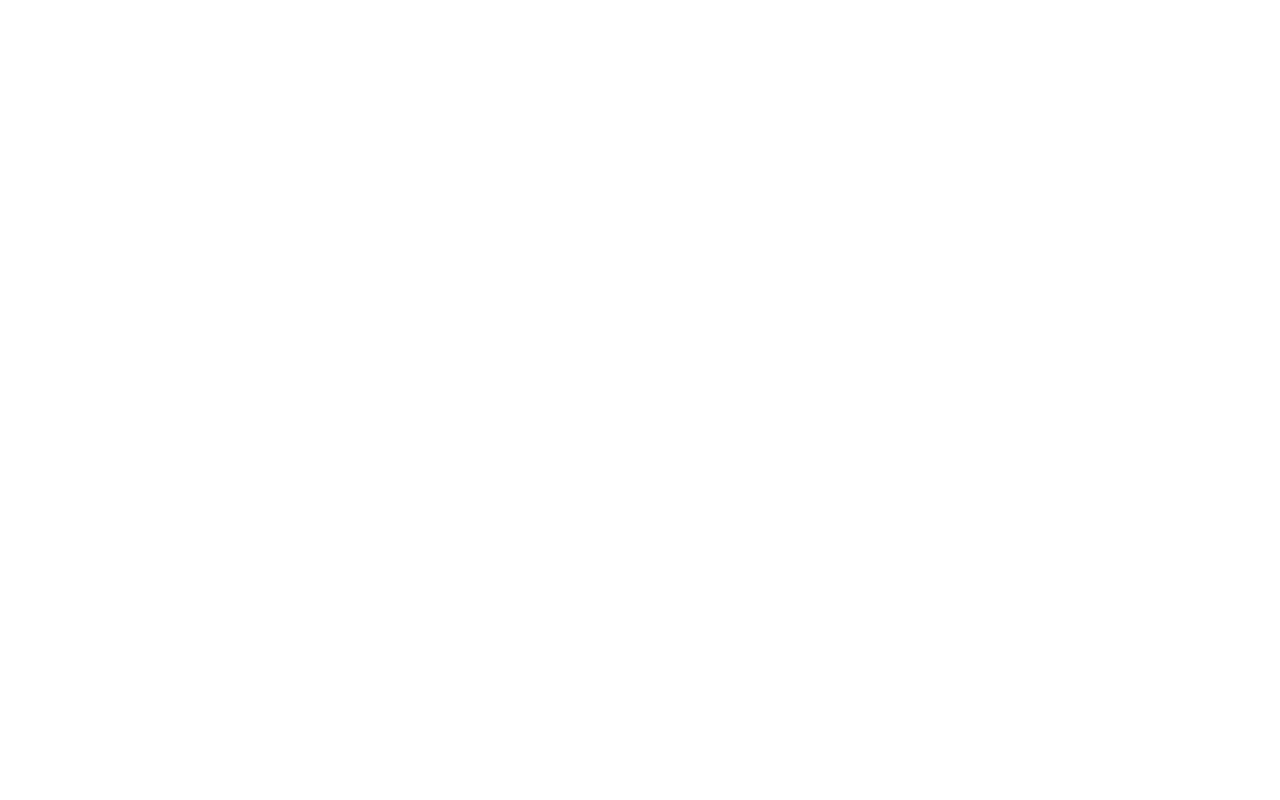
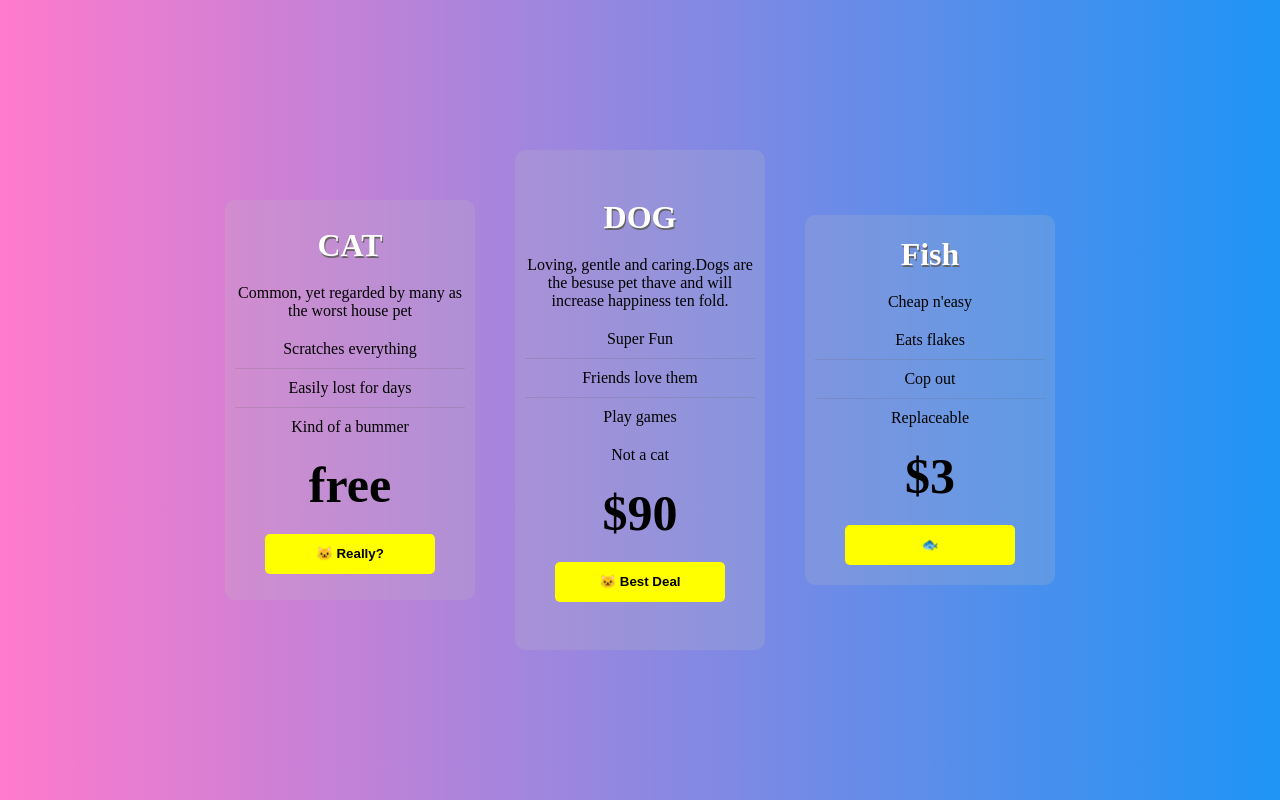
Before and after one commit to techupth/css-flexbox-layout-fe1-group-3, a website: page ex-1-pricing-grid/index.html in a window 1280 px wide. Drawn offline with Linux system fonts and the light colour scheme.

Commit message:
finished assginment

```diff
--- a/ex-1-pricing-grid/index.html
+++ b/ex-1-pricing-grid/index.html
@@ -10,7 +10,48 @@
 </head>
 
 <body>
-  <!-- Start coding here -->
+  <title>Flexbox Exercise 1: Pricing Grid</title>
+</head>
+
+<body>
+  <div class="card card-1">
+    <h1 class="card-item">CAT</h1>
+    <p class="card-item">Common, yet regarded by many as the worst house pet </p>
+    <p class="card-item">Scratches everything</p>
+    <div class="underline"></div>
+    <p class="card-item">Easily lost for days</p>
+    <div class="underline"></div>
+    <p class="card-item">Kind of a bummer</p>
+    <h2 class="card-item">free</h2>
+    <button class="card-item">&#x1F431; Really?</button>
+  </div>
+
+  <div class="card card-2">
+    <h1 class="card-item">DOG</h1>
+    <p class="card-item">Loving, gentle and caring.Dogs are the besuse pet thave and will increase happiness ten fold.
+    </p>
+    <p class="card-item">Super Fun</p>
+    <div class="underline"></div>
+    <p class="card-item">Friends love them</p>
+    <div class="underline"></div>
+    <p class="card-item">Play games</p>
+    <p class="card-item">Not a cat</p>
+    <h2 class="card-item">$90</h2>
+    <button class="card-item">&#x1F431; Best Deal</button>
+  </div>
+
+  <div class="card card-3">
+    <h1 class="card-item">Fish</h1>
+    <p class="card-item">Cheap n'easy</p>
+    <p class="card-item">Eats flakes</p>
+    <div class="underline"></div>
+    <p class="card-item">Cop out</p>
+    <div class="underline"></div>
+    <p class="card-item">Replaceable</p>
+    <h2 class="card-item">$3</h2>
+    <button class="card-item">&#x1F41F;</button>
+  </div>
+
 </body>
 
 </html>
--- a/ex-1-pricing-grid/style.css
+++ b/ex-1-pricing-grid/style.css
@@ -1 +1,73 @@
 /* Start coding here */
+* {
+    box-sizing: border-box;
+    padding: 0;
+    margin: 0;
+}
+
+body {
+    display: flex;
+    width: 100vw;
+    height: 100vh;
+    background-image: linear-gradient(90deg, hsl(323, 100%, 74%), hsl(207, 92%, 54%));
+    justify-content: center;
+    align-items: center;
+}
+
+.card {
+    display: flex;
+    width: 250px;
+    height: 400px;
+    background-color: rgba(190, 189, 189, 0.2);
+    border-radius: 3px;
+    flex-direction: column;
+    justify-content: center;
+    align-items: center;
+    text-align: center;
+    padding: 10px;
+    margin: 20px;
+    border-radius: 10px;
+}
+
+.card-item {
+    margin: 10px 0;
+}
+
+.card h1 {
+    color: white;
+    text-shadow: 1px 2px #666363;
+
+}
+
+.card button {
+    background-color: yellow;
+    border: none;
+    border-radius: 5px;
+    width: 170px;
+    height: 40px;
+    font-weight: bold;
+}
+
+.card h2 {
+    font-size: 50px;
+}
+
+.underline {
+    background-color: rgba(100, 98, 98, 0.2);
+    width: 100%;
+    height: 1px;
+}
+
+.card p {
+    font-weight: 500;
+}
+
+
+.card-2 {
+    height: 500px;
+}
+
+
+.card-3 {
+    height: 370px;
+}
--- a/ex2-holygrail-layout/style.css
+++ b/ex2-holygrail-layout/style.css
@@ -1 +1,69 @@
 /* Start coding here */
+* {
+    margin: 0;
+    padding: 0;
+    box-sizing: border-box;
+}
+
+body {
+    display: flex;
+    flex-direction: column;
+    justify-content: stretch;
+    height: 100vh;
+}
+
+div {
+    /* background-color: aqua; */
+    font-size: 30px;
+    text-align: center;
+    font-weight: bold;
+}
+
+.header {
+    display: flex;
+    justify-content: center;
+    align-items: center;
+    height: 10%;
+    background-color: rgb(19, 75, 75);
+
+}
+
+.main {
+    display: flex;
+    flex-direction: row;
+    align-items: stretch;
+    height: 80%;
+    background-color: rgb(245, 125, 69);
+}
+
+.content {
+    display: flex;
+    justify-content: center;
+    align-items: center;
+    flex-grow: 3;
+    border-left: 3px solid white;
+    border-right: 3px solid white;
+}
+
+.nav {
+    display: flex;
+    justify-content: center;
+    align-items: center;
+    flex-grow: 1;
+}
+
+.advertisement {
+    display: flex;
+    justify-content: center;
+    align-items: center;
+    flex-grow: 1;
+}
+
+
+.footer {
+    display: flex;
+    justify-content: center;
+    align-items: center;
+    height: 10%;
+    background-color: rgb(243, 221, 94);
+}
```
Also changed, not shown: ex2-holygrail-layout/index.html (+7 -0 lines).
